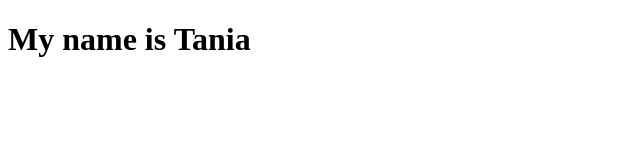
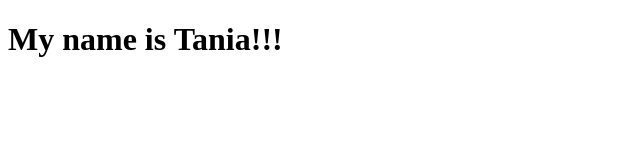
Before and after one commit to TaniaRichard24/first-github-project, a plain HTML site: page Index.html in a window 1280 px wide. Shown: the full height of the page, 0-640 px from the left. Drawn offline with Linux system fonts and the light colour scheme.

Commit message:
Initial commit

```diff
--- a/Index.html
+++ b/Index.html
@@ -7,6 +7,6 @@
     <title>Document</title>
 </head>
 <body>
-   <h1>My name is Tania</h1>
+   <h1>My name is Tania!!!</h1>
 </body>
 </html>
```
